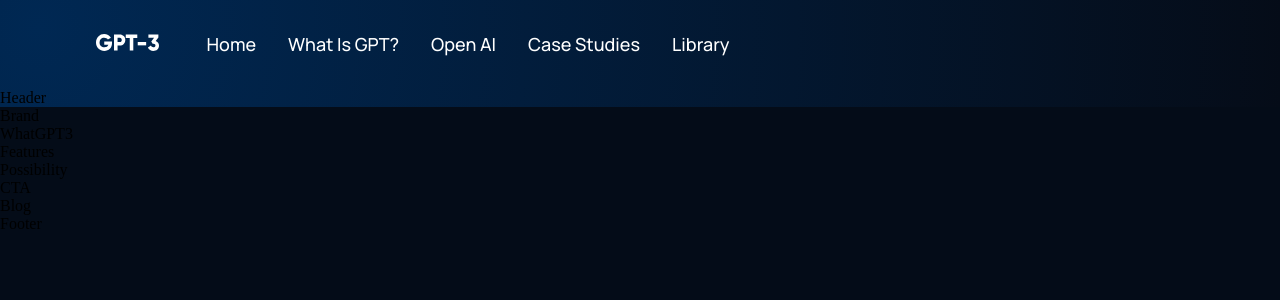
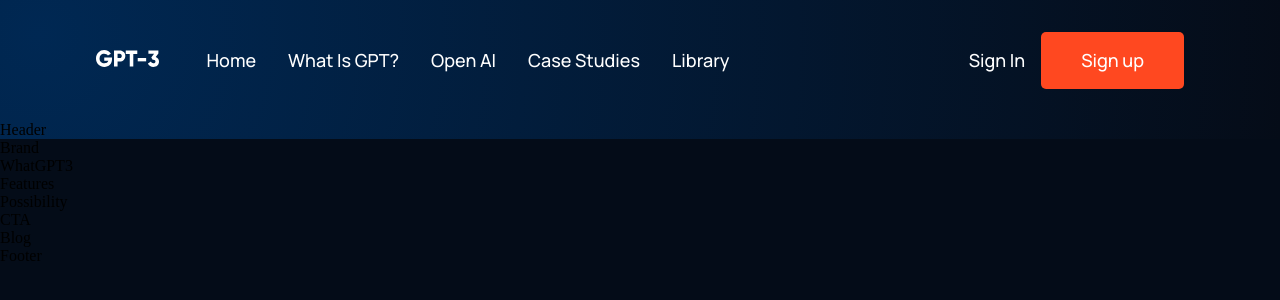
Before and after one commit to xnovak1/gpt3-web, a React (Vite) app: page / in a window 1280 px wide. Shown: the top 300 px of the page. Built offline with nearby package versions, Linux system fonts and the light colour scheme.

Commit message:
header done

```diff
--- a/src/components/navbar/Navbar.jsx
+++ b/src/components/navbar/Navbar.jsx
@@ -1,16 +1,11 @@
-import React from "react";
-import "./navbar.css";
+import { useState } from "react";
 import { RiMenu3Line, RiCloseLine } from "react-icons/ri";
 import logo from "../../assets/logo.svg";
+import "./navbar.css";
 
-const Navbar = () => {
+const Menu = () => {
   return (
-    <div className="gpt3__navbar">
-      <div className="gpt3__navbar-links">
-        <div className="gpt3__navbar-links_logo">
-          <img src={logo} alt="logo" />
-        </div>
-        <div className="gpt3__navbar-links_container">
+    <>
       <p>
         <a href="#home">Home</a>
       </p>
@@ -26,7 +21,52 @@ const Navbar = () => {
       <p>
         <a href="#blog">Library</a>
       </p>
+    </>
+  );
+};
+
+const Navbar = () => {
+  const [toggleMenu, setToggleMenu] = useState(false);
+
+  return (
+    <div className="gpt3__navbar">
+      <div className="gpt3__navbar-links">
+        <div className="gpt3__navbar-links_logo">
+          <img src={logo} alt="logo" />
         </div>
+        <div className="gpt3__navbar-links_container">
+          <Menu />
+        </div>
+      </div>
+      <div className="gpt3__navbar-sign">
+        <p>Sign in</p>
+        <button type="button">Sign up</button>
+      </div>
+      <div className="gpt3__navbar-menu">
+        {toggleMenu ? (
+          <RiCloseLine
+            color="#fff"
+            size={27}
+            onClick={() => setToggleMenu(false)}
+          />
+        ) : (
+          <RiMenu3Line
+            color="#fff"
+            size={27}
+            onClick={() => setToggleMenu(true)}
+          />
+        )}
+        {toggleMenu && (
+          <div className="gpt3__navbar-menu_container scale-up-center">
+            <div className="gpt3__navbar-menu_container-links">
+              <Menu />
+            </div>
+            <div className="gpt3__navbar-menu_container-links-sign">
+              <p>Sign in</p>
+              <button type="button">Sign up</button>
+            </div>
+          </div>
+        )}
       </div>
     </div>
   );
--- a/src/components/navbar/navbar.css
+++ b/src/components/navbar/navbar.css
@@ -46,3 +46,89 @@
     margin: 0 1rem;
     cursor: pointer;
 }
+
+.gpt3__navbar-sign button,
+.gpt3__navbar-menu_container button {
+    padding: 1rem 2.5rem;
+    flex-shrink: 0;
+    color: white;
+    background: #FF4820;
+    border-radius: 5px;
+    font-family: var(--font-family);
+    font-weight: 500;
+    font-size: 18px;
+    line-height: 25px;
+    border: 0;
+    outline: none;
+    cursor: pointer;
+}
+
+.gpt3__navbar-menu {
+    margin-left: 1rem;
+    display: none;
+    position: relative;
+}
+
+.gpt3__navbar-menu svg {
+    cursor: pointer;
+}
+
+.gpt3__navbar-menu_container {
+    display: flex;
+    justify-content: flex-end;
+    align-items: flex-end;
+    flex-direction: column;
+
+    text-align: end;
+    background: var(--color-footer);
+    padding: 2rem;
+    position: absolute;
+    top: 40px;
+    right: 0;
+    margin-top: 1rem;
+    min-width: 210px;
+    border-radius: 5px;
+    box-shadow: 0 0 5 rgba(0, 0, 0 0.2);
+}
+
+.gpt3__navbar-menu_container p {
+    margin: 1rem 0;
+}
+
+.gpt3__navbar-menu-container-links-sign {
+    display: none;
+}
+
+@media screen and (max-width: 1050px) {
+    .gpt3__navbar-links_container {
+        display: none;
+    }
+
+    .gpt3__navbar-menu {
+        display: flex;
+    }
+}
+
+@media screen and (max-width: 700px) {
+    .gpt3__navbar {
+        padding: 2rem 4rem;
+    }
+}
+
+@media screen and (max-width: 550px) {
+    .gpt3__navbar {
+        padding: 2rem;
+    }
+
+    .gpt3__navbar-sign {
+        display: none;
+    }
+
+    .gpt3__navbar-menu_container {
+        top: 20px;
+    }
+
+    .gpt3__navbar-menu_container-links-sign {
+        display: block;
+    }
+}
```
Lines whose indentation alone changed are shown as unchanged.
